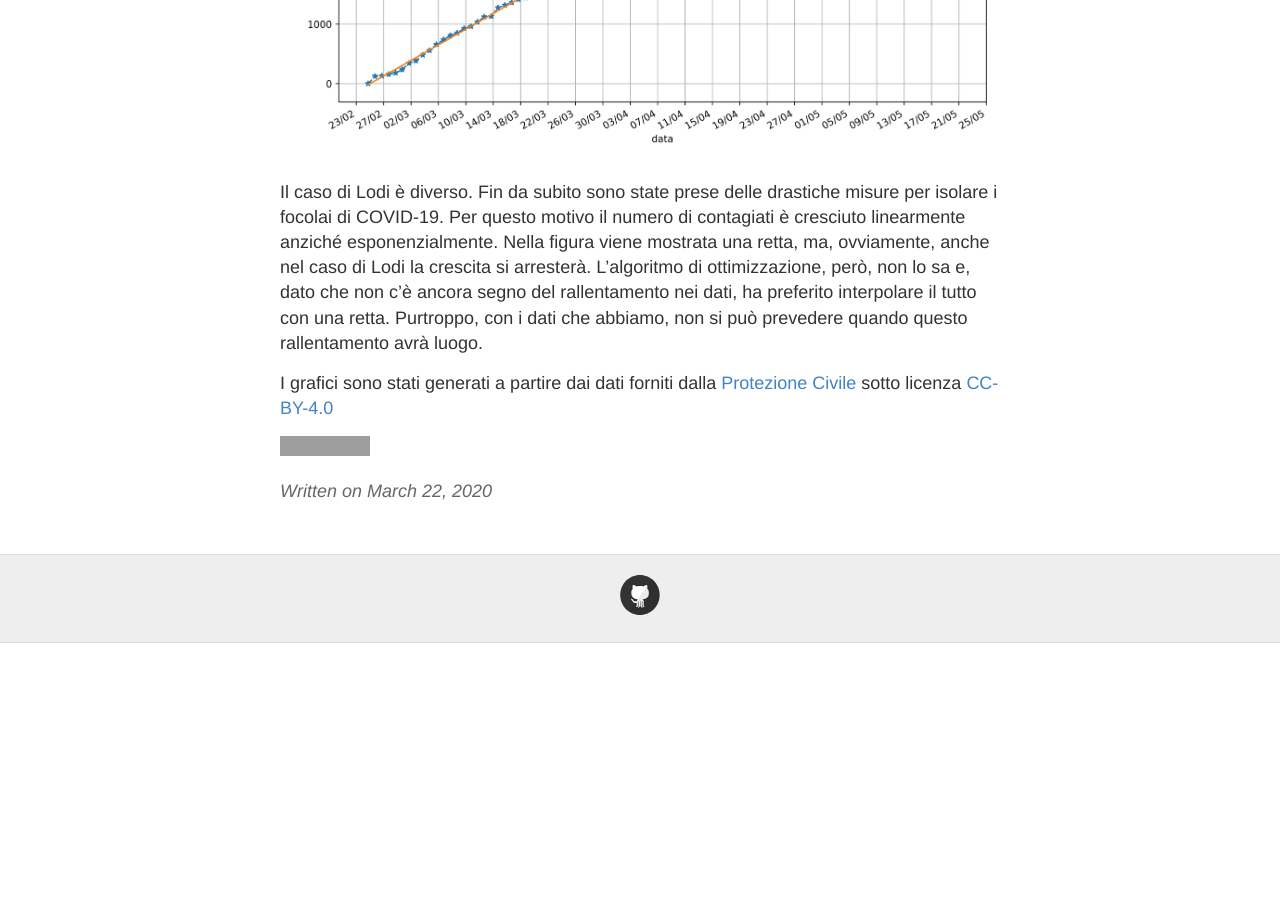
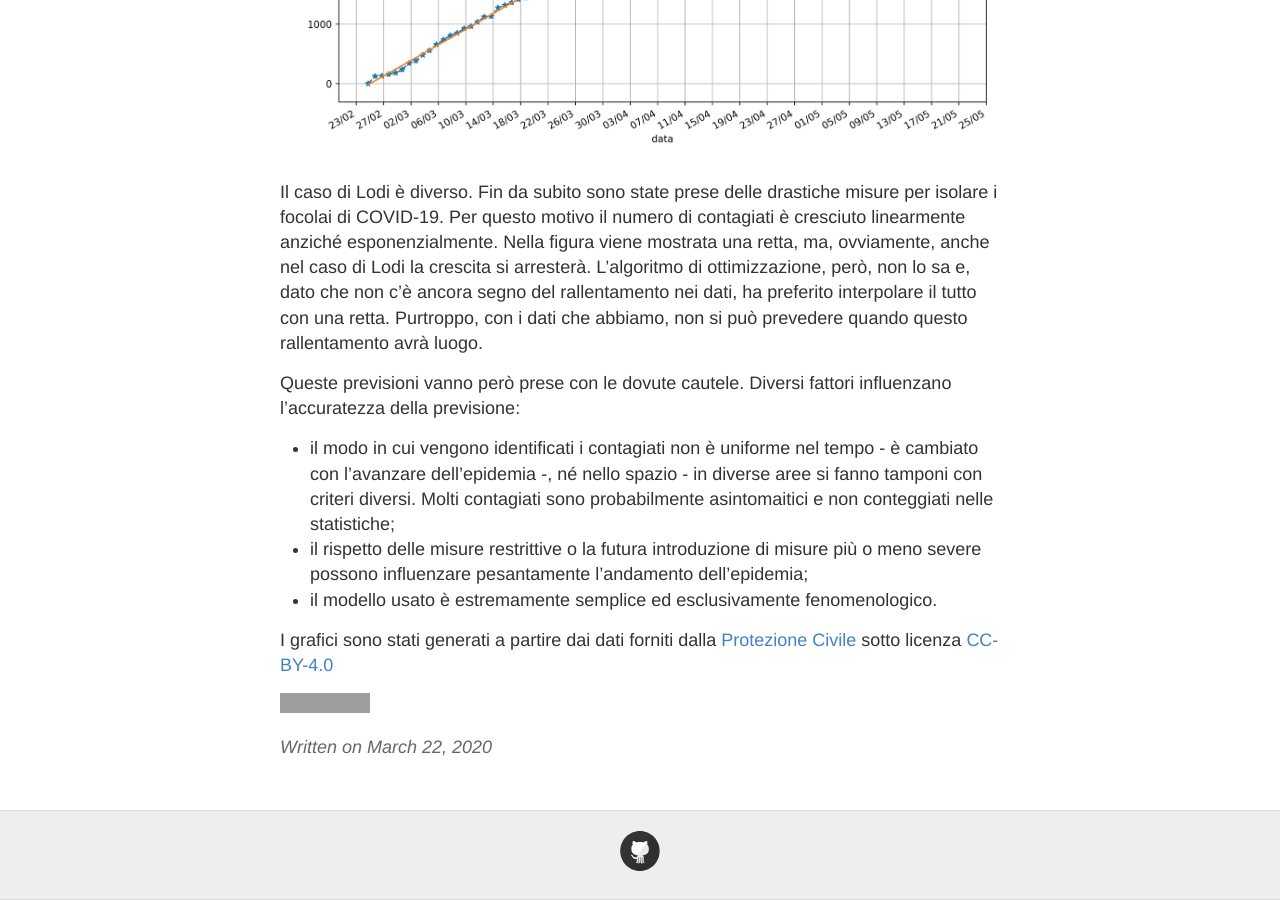
Before and after one commit to simone-fontana/covid_lombardia, a Jekyll site: the page built from docs/_posts/2020-3-22-quando-finira.md, in a window 1280 px wide and 900 px high, scrolled down 2228 px. Built offline with Jekyll 4.4.1, drawn with Linux system fonts in a browser that asks for light colours; comment, search, counter and statistics services are not loaded; before the commit the page ends 2871 px from its top, so only the background shows below that; grey boxes are pictures that could not be loaded.

Commit message:
Add conclusions to post

```diff
--- a/docs/_posts/2020-3-22-quando-finira.md
+++ b/docs/_posts/2020-3-22-quando-finira.md
@@ -29,6 +29,11 @@
 
 Il caso di Lodi è diverso. Fin da subito sono state prese delle drastiche misure per isolare i focolai di COVID-19. Per questo motivo il numero di contagiati è cresciuto linearmente anziché esponenzialmente. Nella figura viene mostrata una retta, ma, ovviamente, anche nel caso di Lodi la crescita si arresterà. L'algoritmo di ottimizzazione, però, non lo sa e, dato che non c'è ancora segno del rallentamento nei dati, ha preferito interpolare il tutto con una retta. Purtroppo, con i dati che abbiamo, non si può prevedere quando questo rallentamento avrà luogo.
 
+Queste previsioni vanno però prese con le dovute cautele. Diversi fattori influenzano l'accuratezza della previsione:
+ - il modo in cui vengono identificati i contagiati non è uniforme nel tempo - è cambiato con l'avanzare dell'epidemia -, né nello spazio - in diverse aree si fanno tamponi con criteri diversi. Molti contagiati sono probabilmente asintomaitici e non conteggiati nelle statistiche;
+ - il rispetto delle misure restrittive o la futura introduzione di misure più o meno severe possono influenzare pesantamente l'andamento dell'epidemia;
+ - il modello usato è estremamente semplice ed esclusivamente fenomenologico.
+
 I grafici sono stati generati a partire dai dati forniti dalla [Protezione Civile](https://github.com/pcm-dpc/COVID-19) sotto licenza [CC-BY-4.0](https://creativecommons.org/licenses/by/4.0/deed.en)
 
 [![GitHub license](https://img.shields.io/badge/License-Creative%20Commons%20Attribution%204.0%20International-blue)](https://github.com/pcm-dpc/COVID-19/blob/master/LICENSE)
```
